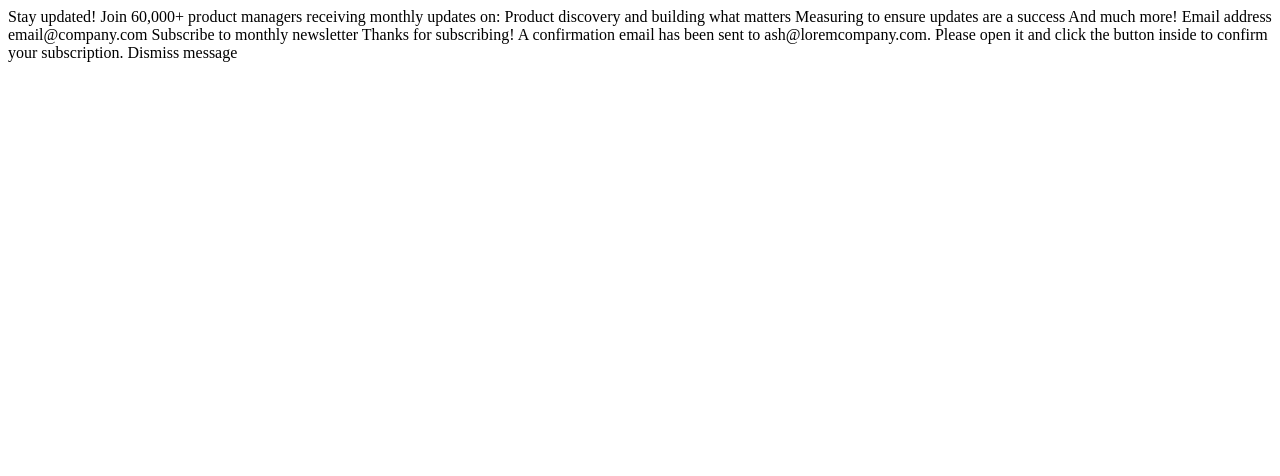
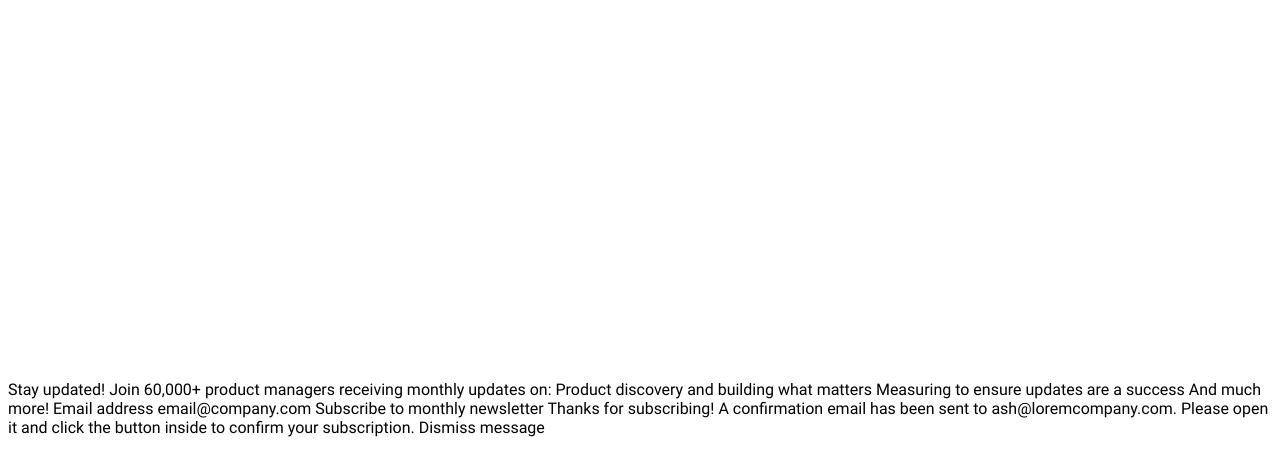
Before and after one commit to astnio/frontend-mentor-newsletter-sign-up-with-success-message, a plain HTML site: page index.html in a window 1280 px wide. Drawn offline with Linux system fonts and the light colour scheme.

Commit message:
Set font and sizing in body

```diff
--- a/style.css
+++ b/style.css
@@ -19,3 +19,17 @@
 
 	font-size: 16px;
 }
+
+* {
+	box-sizing: border-box;
+}
+
+body {
+	font-family: 'Roboto', sans-serif;
+
+	display: flex;
+	align-items: center;
+	justify-content: center;
+
+	min-height: 100dvh;
+}
```
